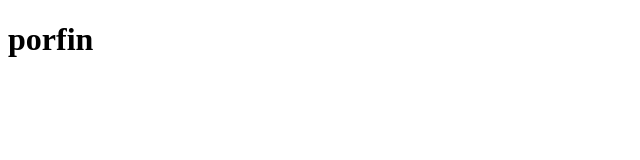
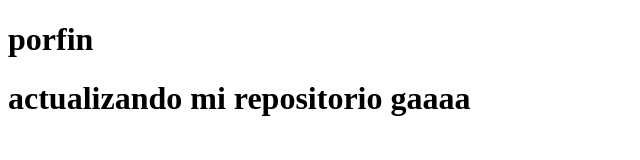
Before and after one commit to One-Winged-Angels/website, a plain HTML site: page index.html in a window 1280 px wide. Shown: the whole page, without its empty margins (0-640 px from the left). Drawn offline with Linux system fonts and the light colour scheme.

Commit message:
second commit

```diff
--- a/index.html
+++ b/index.html
@@ -8,5 +8,6 @@
 </head>
 <body>
     <h1> porfin</h1>
+    <h1> actualizando mi repositorio gaaaa</h1>
 </body>
 </html>
```
